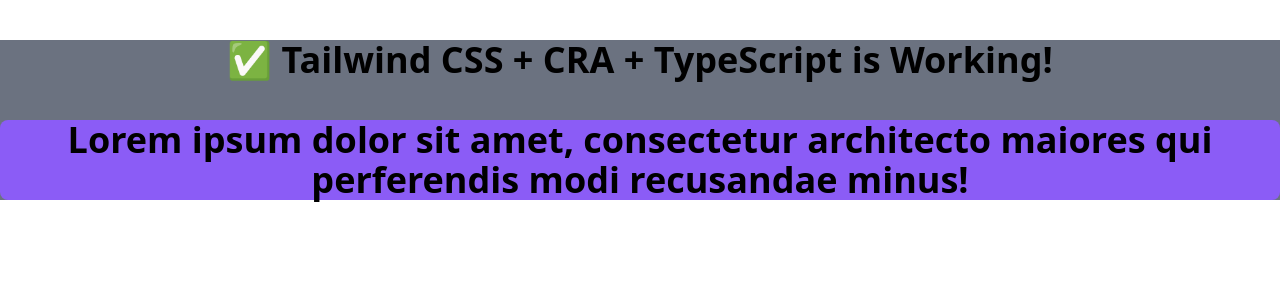
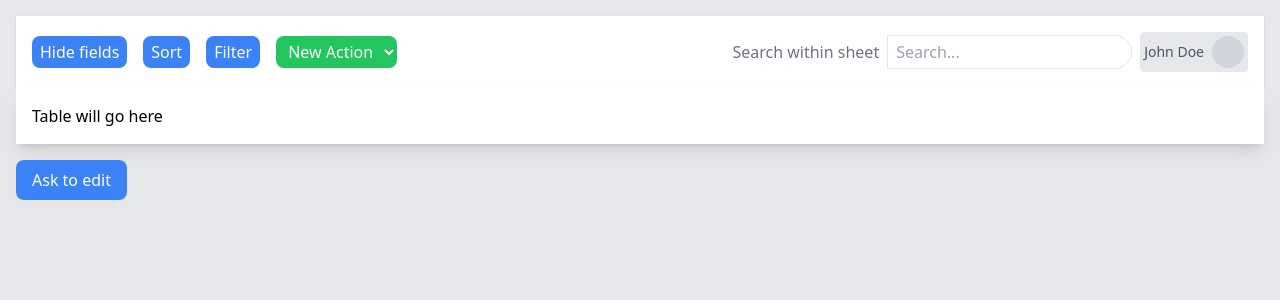
Before and after one commit to kartik23kg38/Inscripts_Spreadsheet, a React (Create React App) app: page / in a window 1280 px wide. Shown: the top 300 px of the page. Built offline with nearby package versions, Linux system fonts and the light colour scheme.

Commit message:
Added header layout based on Figma design with toolbar and profile section

```diff
--- a/src/App.tsx
+++ b/src/App.tsx
@@ -1,10 +1,11 @@
-import './index.css';
+import Header from './components/Header';
 
 function App() {
   return (
-    <div className="text-4xl text-black font-bold bg-gray-500 text-center mt-10">
-      ✅ Tailwind CSS + CRA + TypeScript is Working!
-      <p className='bg-violet-500 rounded-lg mt-10'>Lorem ipsum dolor sit amet, consectetur architecto maiores qui perferendis modi recusandae minus!</p>
+    <div className="min-h-screen bg-gray-200 p-4">
+      <Header />
+      <div className="bg-white p-4 shadow-lg">Table will go here</div>
+      <button className="bg-blue-500 text-white px-4 py-2 mt-4 rounded-lg">Ask to edit</button>
     </div>
   );
 }
--- /dev/null
+++ b/src/components/Header.tsx
@@ -0,0 +1,24 @@
+function Header() {
+  return (
+    <header className="bg-white p-4 shadow flex justify-between items-center">
+      <div className="flex space-x-4">
+        <button className="bg-blue-500 text-white px-2 py-1 rounded-lg">Hide fields</button>
+        <button className="bg-blue-500 text-white px-2 py-1 rounded-lg">Sort</button>
+        <button className="bg-blue-500 text-white px-2 py-1 rounded-lg">Filter</button>
+        <select className="bg-green-500 text-white px-2 py-1 rounded-lg">
+          <option>New Action</option>
+          <option>Extract...</option>
+        </select>
+      </div>
+      <div className="flex items-center space-x-2">
+        <span className="text-gray-500">Search within sheet</span>
+        <input type="text" className="border p-1 rounded-r-full pl-2 " placeholder="Search..." />
+        <div className="bg-gray-200 p-1 rounded flex items-center">
+          <span className="text-sm text-gray-600">John Doe</span>
+          <div className="w-8 h-8 bg-gray-300 rounded-full ml-2"></div> {/* Placeholder for avatar */}
+        </div>
+      </div>
+    </header>
+  );
+}
+export default Header;
```
